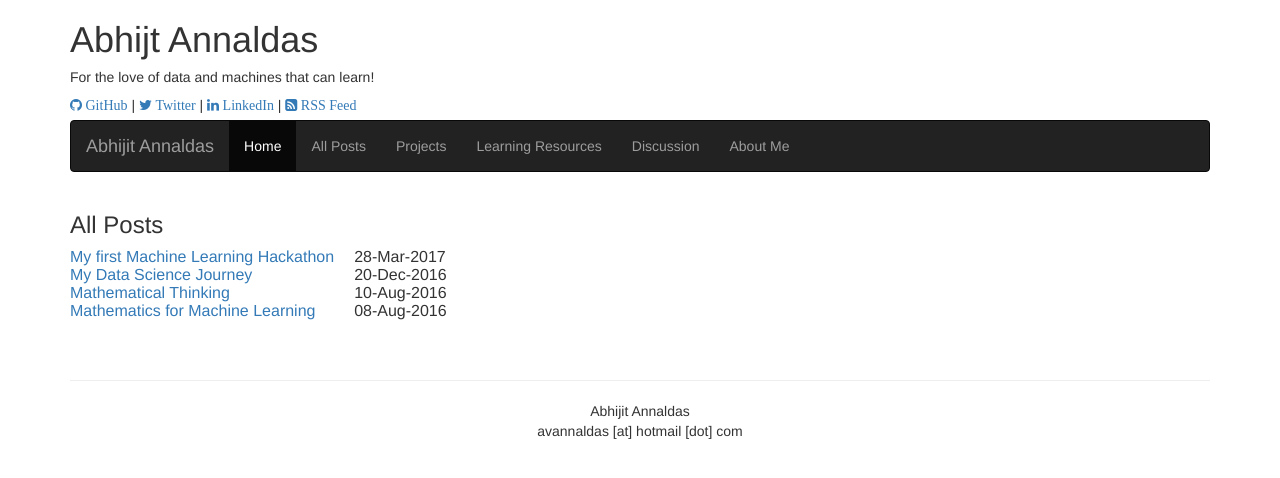
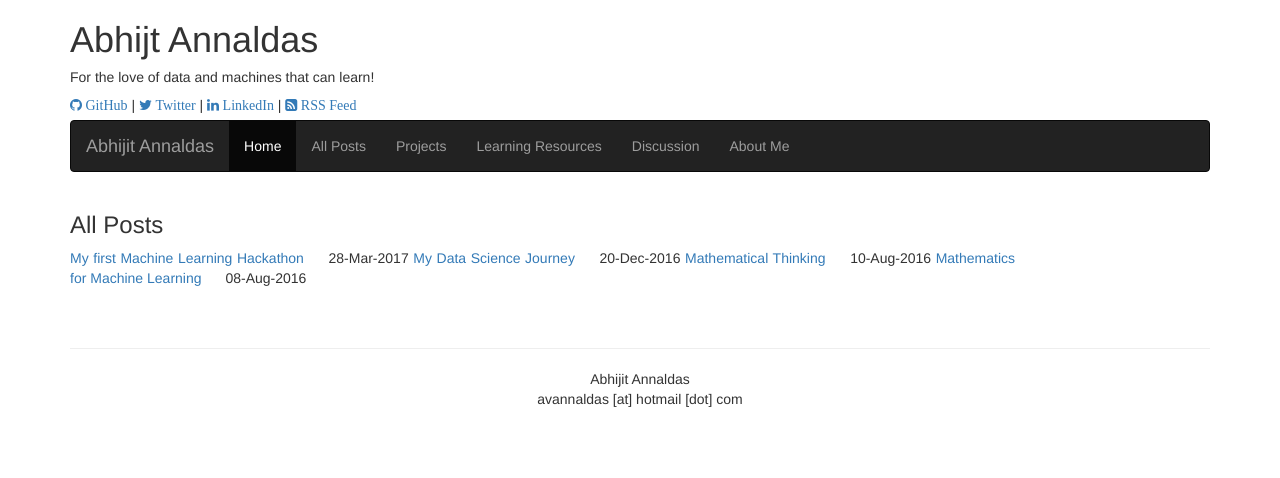
Before and after one commit to devm1023/ML_project, a Jekyll site: the page built from pages/all-posts.html, in a window 1280 px wide. Shown: the top 478 px of the page. Built offline with Jekyll 4.4.1, drawn with Linux system fonts in a browser that asks for light colours; nearby versions of some CDN libraries.

Commit message:
Update all-posts.html

```diff
--- a/pages/all-posts.html
+++ b/pages/all-posts.html
@@ -5,13 +5,9 @@
 ---
 <div class="row">
 	<div class="col-sm-10" style="text-align:justify;">
-		<table>
-			{% for post in site.posts %}
-				<tr>
-					<td><a href="{{ post.url | prepend: site.baseurl }}">{{ post.title }}</a></td>
-					<td style="padding-left:20px">{{ post.date | date: "%d-%b-%Y" }}</td>
-				</tr>
-			{% endfor %}
-		</table>
+		{% for post in site.posts %}
+			<span><a href="{{ post.url | prepend: site.baseurl }}">{{ post.title }}</a></span>
+			<span style="padding-left:20px">{{ post.date | date: "%d-%b-%Y" }}</span>
+		{% endfor %}
 	</div>
 </div>
```
